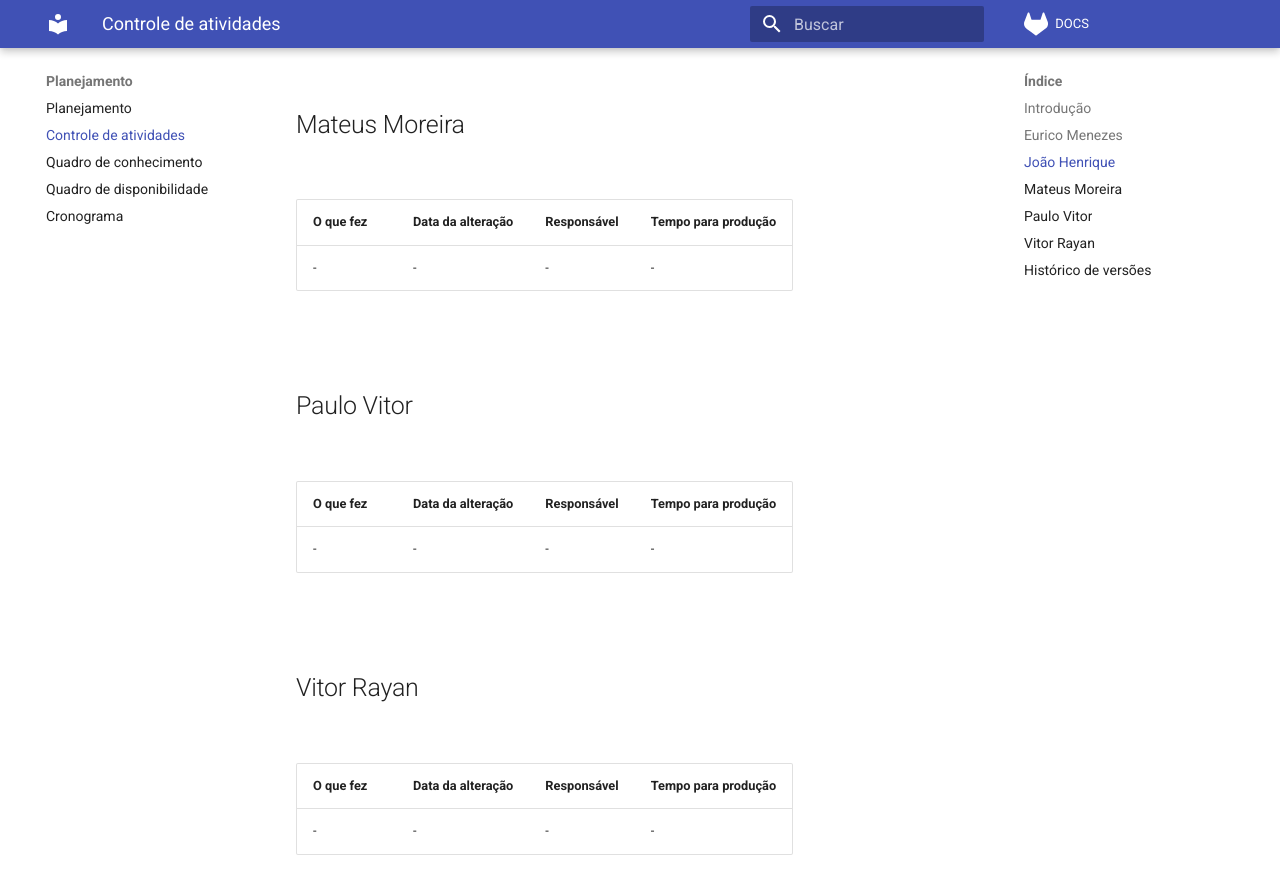
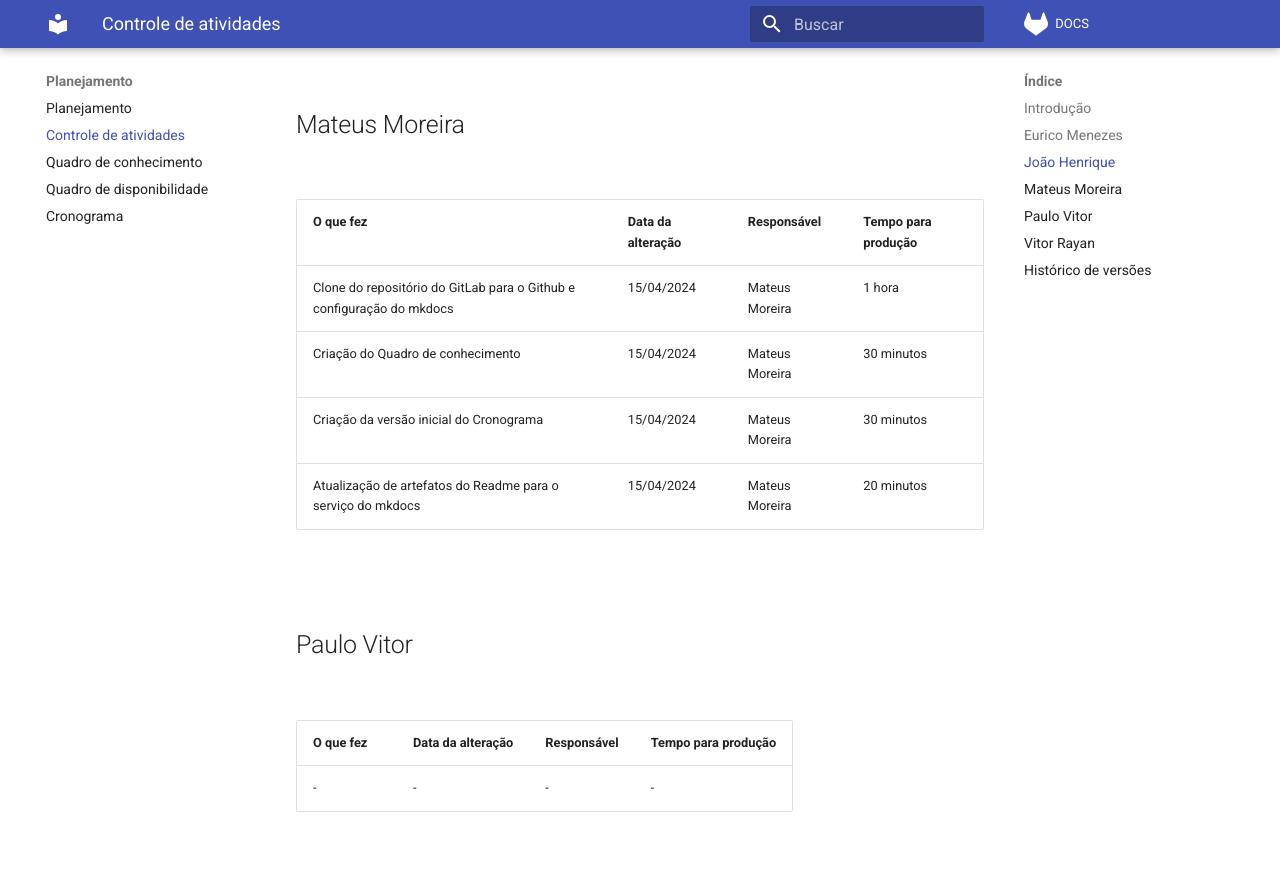
Before and after one commit to Simula-Fin/DOCS, an MkDocs documentation site: the page built from docs/projectControl/controleDeAtividade.md, in a window 1280 px wide and 900 px high, scrolled down 1518 px. Shown: the top 894 px of the window. Built offline with MkDocs 1.6.1 and Material for MkDocs 9.7.7, drawn with Linux system fonts in a browser that asks for light colours; comment, search, counter and statistics services are not loaded.

Commit message:
Adicionado Ata de reunião 22/04 Adicionado atividade em controle de atividades

```diff
--- a/docs/projectControl/controleDeAtividade.md
+++ b/docs/projectControl/controleDeAtividade.md
@@ -23,13 +23,13 @@
 | **O que fez**                                                                                    | **Data da alteração** | **Responsável** | **Tempo para produção** |
 | ------------------------------------------------------------------------------------------------ | --------------------- | --------------- | ----------------------- |
 | Criação da planilha com os épicos, features, funcionalidades e critérios de aceitação do projeto | 15/04/2024            | João Henrique   | 1 hora                  |
-| Criação do documento do readme                                                                  | 16/04/2024            | João Henrique   | 40 minutos              |
+| Criação do documento do readme                                                                   | 16/04/2024            | João Henrique   | 40 minutos              |
 | Criação do documento de controle de atividades                                                   | 16/04/2024            | João Henrique   | 20 minutos              |
-| Criação documento do cronograma em conjunto com o Eurico          | 17/04/2024            | João Henrique  | 30 minutos              |
-| Atualização do readme com correção de alguns erros                                                   | 18/04/2024            | João Henrique   | 20 minutos              |
-| Criação do documento do plano de custo do projeto                                       | 18/04/2024            | João Henrique   | 1 hora e 30 minutos             |
-| Adicionando mais documentos no pages                                      | 19/04/2024            | João Henrique   | 30 minutos             |
-| Organizando cronograma até o final do semestre | 22/04/2024            | João Henrique   | 1 hora              |
+| Criação documento do cronograma em conjunto com o Eurico                                         | 17/04/2024            | João Henrique   | 30 minutos              |
+| Atualização do readme com correção de alguns erros                                               | 18/04/2024            | João Henrique   | 20 minutos              |
+| Criação do documento do plano de custo do projeto                                                | 18/04/2024            | João Henrique   | 1 hora e 30 minutos     |
+| Adicionando mais documentos no pages                                                             | 19/04/2024            | João Henrique   | 30 minutos              |
+| Organizando cronograma até o final do semestre                                                   | 22/04/2024            | João Henrique   | 1 hora                  |
 
 <br>
 
@@ -37,9 +37,12 @@
 
 <br>
 
-| **O que fez** | **Data da alteração** | **Responsável** | **Tempo para produção** |
-| ------------- | --------------------- | --------------- | ----------------------- |
-| -             | -                     | -               | -                       |
+| **O que fez**                                                         | **Data da alteração** | **Responsável** | **Tempo para produção** |
+| --------------------------------------------------------------------- | --------------------- | --------------- | ----------------------- |
+| Clone do repositório do GitLab para o Github e configuração do mkdocs | 15/04/2024            | Mateus Moreira  | 1 hora                  |
+| Criação do Quadro de conhecimento                                     | 15/04/2024            | Mateus Moreira  | 30 minutos              |
+| Criação da versão inicial do Cronograma                               | 15/04/2024            | Mateus Moreira  | 30 minutos              |
+| Atualização de artefatos do Readme para o serviço do mkdocs           | 15/04/2024            | Mateus Moreira  | 20 minutos              |
 
 <br>
 
--- a/mkdocs.yml
+++ b/mkdocs.yml
@@ -34,10 +34,12 @@ nav:
       - Protótipo: prototype.md
   - Comunicação:
       - Rituais da Equipe: rituals.md
-      - ATAs de Reuniões:
+      - ATAs de Reuniões Geral:
           - Reunião 1: meetings/meetingNotes1.md
           - Reunião 2: meetings/meetingNotes2.md
           - Reunião 3: meetings/meetingNotes3.md
+      - ATAs de Reuniões Equipe SimulaFin:
+          - Reunião 1: meetings/simulafin/meetingNote1.md
       - Relatório de Eventos:
           - Semana 1: reports/week1.md
   - Planejamento:
```
Also changed, not shown: docs/meetings/simulafin/meetingNote1.md (added, +49 -0 lines).
